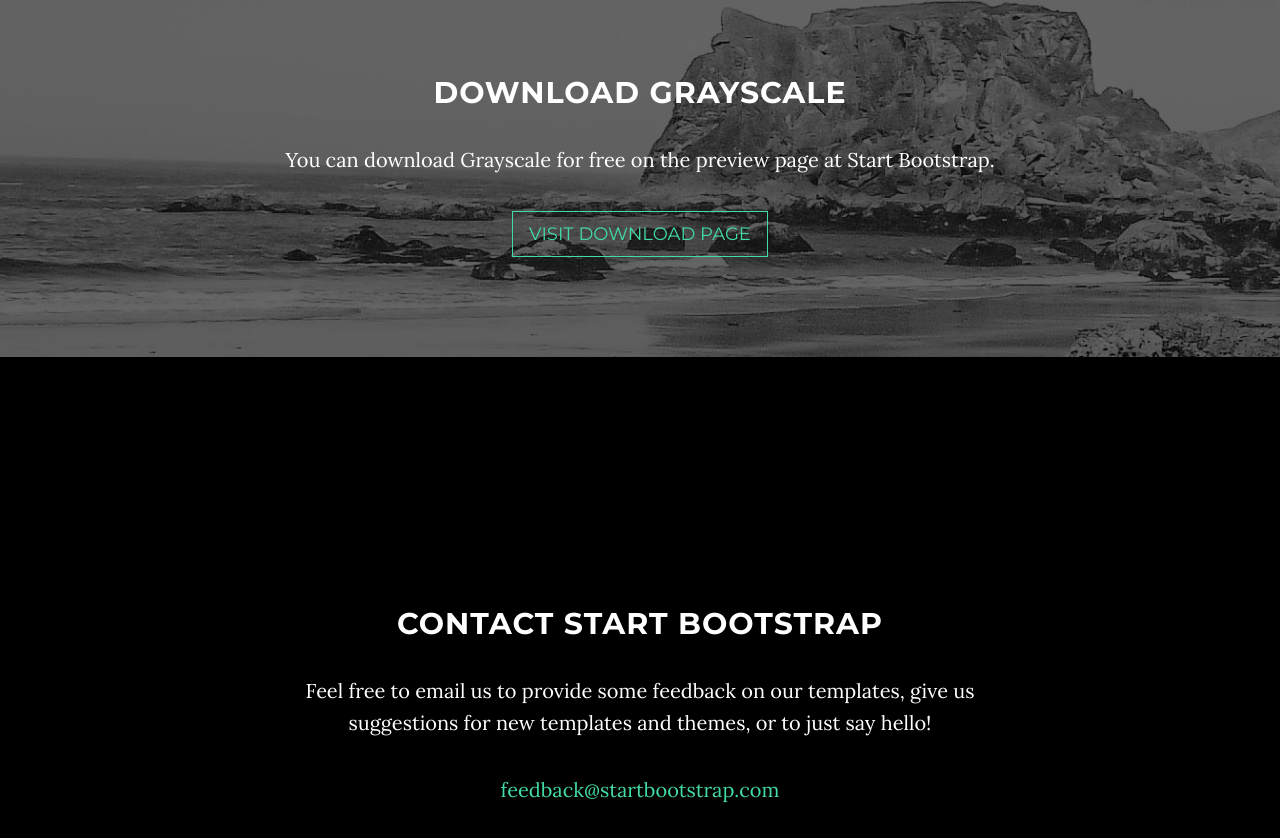
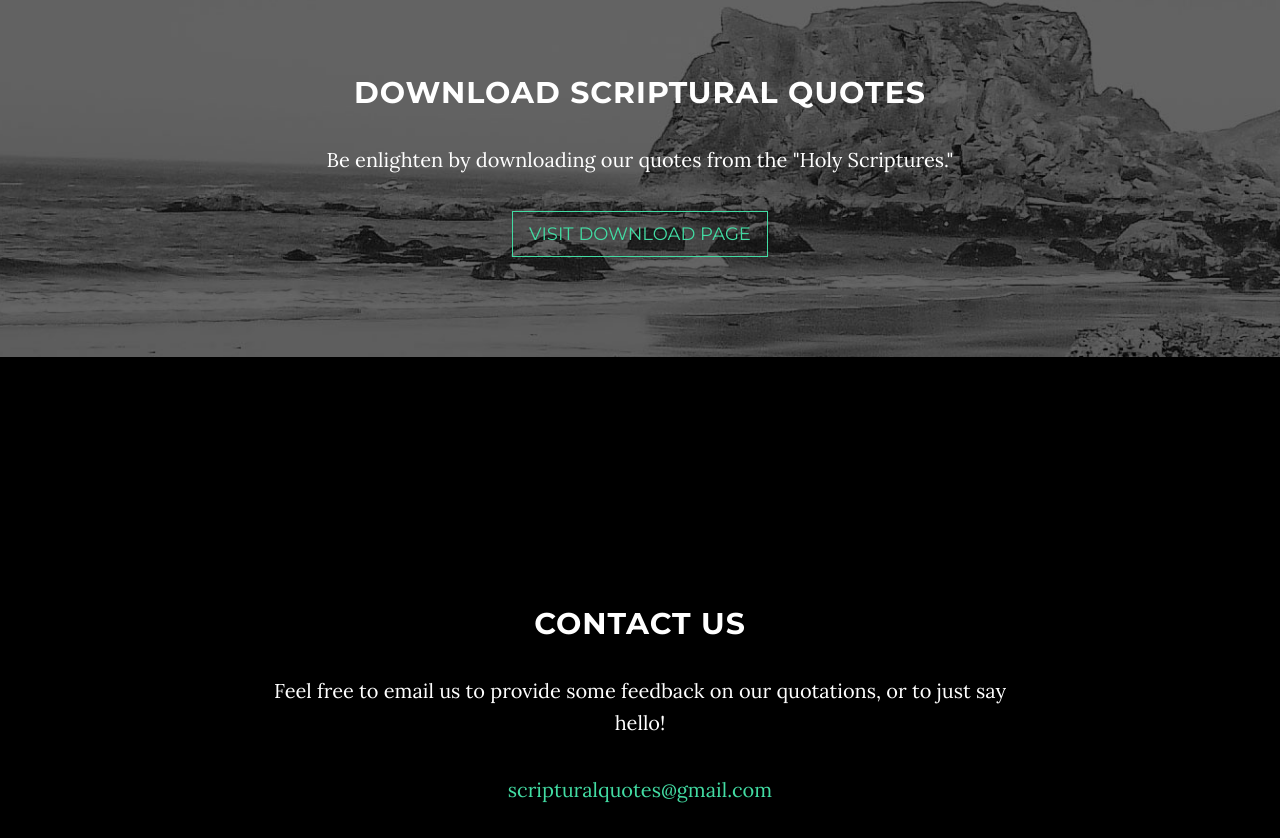
Before and after one commit to narmelkeith/website.github.io, a website: page index.html in a window 1280 px wide. Shown: the part 1817-2655 px from the top of the page. Drawn offline with nearby package versions, Linux system fonts and the light colour scheme; some packages are replaced by stand-ins of ours.

Commit message:
Update index.html

```diff
--- a/index.html
+++ b/index.html
@@ -90,7 +90,7 @@
     <section id="about" class="container content-section text-center">
         <div class="row">
             <div class="col-lg-8 col-lg-offset-2">
-                <h2>FAVORITE SCRIPTURAL QUOTE</h2>
+                <h2>FAVORITE SCRIPTURAL QUOTES</h2>
                 <p>“Searching, pondering, and applying the words of Christ as taught in the scriptures will bring wisdom and knowledge beyond our mortal understanding. This will strengthen our commitment and provide the spiritual reserves to do our best in all situations.”</p>
                 <p>“Searching the scriptures on a daily basis will also fortify our faith and character. Just as we need food to nourish our physical bodies, our spirits and souls will be replenished and strengthened by feasting upon the words of Christ as contained in the writings of the prophets.”</a>.</p>
                 <p>“As you ponder and pray about doctrinal principles, the Holy Ghost will speak to your mind and your heart.”</p>
@@ -103,8 +103,8 @@
         <div class="download-section">
             <div class="container">
                 <div class="col-lg-8 col-lg-offset-2">
-                    <h2>Download Grayscale</h2>
-                    <p>You can download Grayscale for free on the preview page at Start Bootstrap.</p>
+                    <h2>Download Scriptural Quotes</h2>
+                    <p>Be enlighten by downloading our quotes from the "Holy Scriptures."</p>
                     <a href="http://startbootstrap.com/template-overviews/grayscale/" class="btn btn-default btn-lg">Visit Download Page</a>
                 </div>
             </div>
@@ -115,9 +115,9 @@
     <section id="contact" class="container content-section text-center">
         <div class="row">
             <div class="col-lg-8 col-lg-offset-2">
-                <h2>Contact Start Bootstrap</h2>
-                <p>Feel free to email us to provide some feedback on our templates, give us suggestions for new templates and themes, or to just say hello!</p>
-                <p><a href="mailto:feedback@startbootstrap.com">feedback@startbootstrap.com</a>
+                <h2>Contact Us</h2>
+                <p>Feel free to email us to provide some feedback on our quotations, or to just say hello!</p>
+                <p><a href="mailto:feedback@startbootstrap.com">scripturalquotes@gmail.com</a>
                 </p>
                 <ul class="list-inline banner-social-buttons">
                     <li>
```
